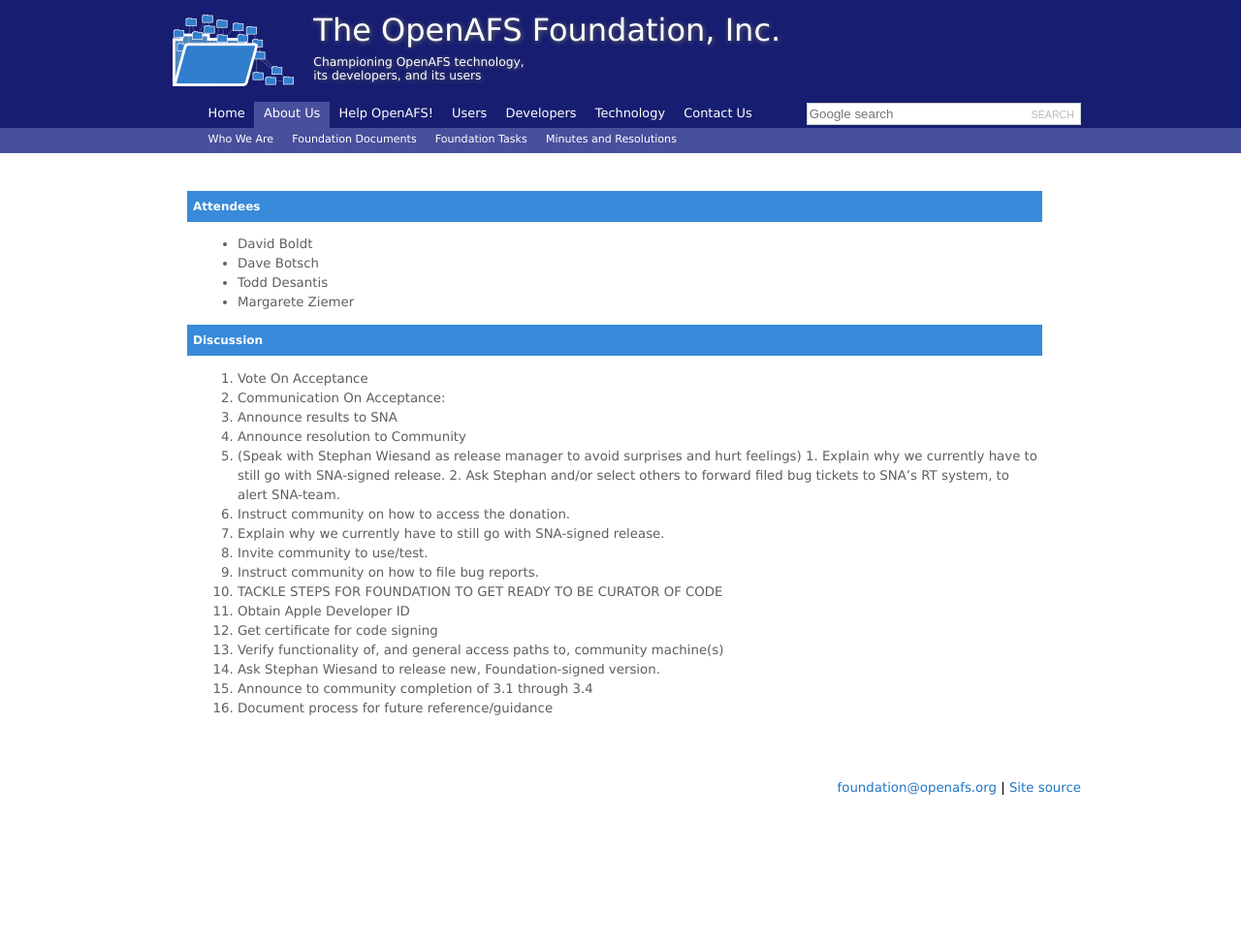
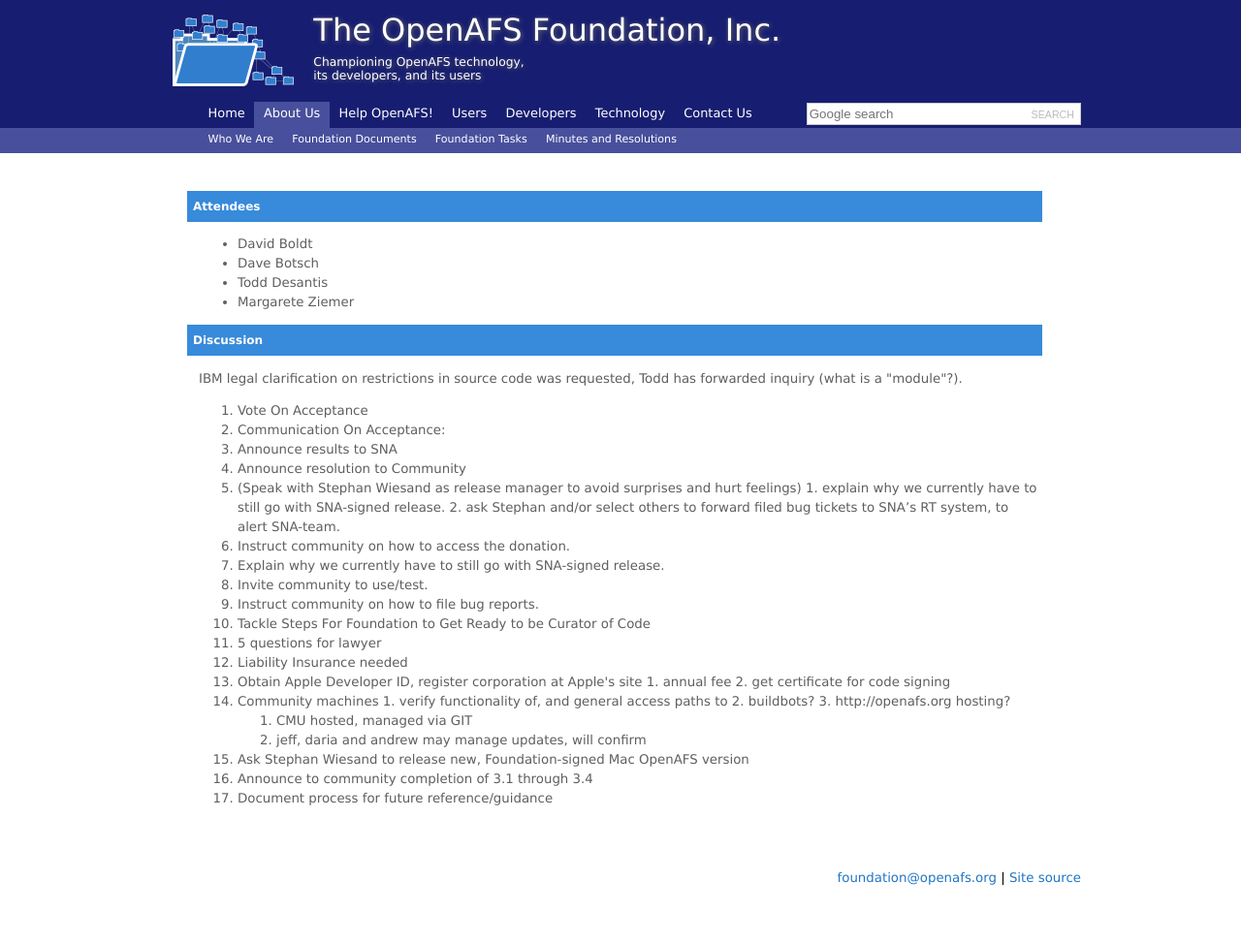
Before and after one commit to openafsfoundation/openafsfoundation.org, a Jekyll site: the page built from about/minutes/2016-01-08/index.md, in a window 1280 px wide. Shown: the whole page at 97% size. Built offline with Jekyll 4.4.1, drawn with Linux system fonts in a browser that asks for light colours; before the commit the page ends 900 px from its top, so only the background shows below that.

Commit message:
Update index.md

```diff
--- a/about/minutes/2016-01-08/index.md
+++ b/about/minutes/2016-01-08/index.md
@@ -12,21 +12,31 @@
 
 ### Discussion ###
 
+IBM legal clarification on restrictions in source code was requested, Todd has forwarded inquiry (what is a "module"?).
+
 1. Vote On Acceptance
 2. Communication On Acceptance:
   1. Announce results to SNA
   2. Announce resolution to Community
   3. (Speak with Stephan Wiesand as release manager to avoid surprises and hurt feelings)
-    1. Explain why we currently have to still go with SNA-signed release.
-    2. Ask Stephan and/or select others to forward filed bug tickets to SNA’s RT system, to alert SNA-team.
+    1. explain why we currently have to still go with SNA-signed release.
+    2. ask Stephan and/or select others to forward filed bug tickets to SNA’s RT system, to alert SNA-team.
   4. Instruct community on how to access the donation.
   5. Explain why we currently have to still go with SNA-signed release.
   6. Invite community to use/test.
   7. Instruct community on how to file bug reports.
-3. TACKLE STEPS FOR FOUNDATION TO GET READY TO BE CURATOR OF CODE
-  1. Obtain Apple Developer ID
-  2. Get certificate for code signing
-  3. Verify functionality of, and general access paths to, community machine(s)
-  4. Ask Stephan Wiesand to release new, Foundation-signed version.
-  5. Announce to community completion of 3.1 through 3.4
-  6. Document process for future reference/guidance
+3. Tackle Steps For Foundation to Get Ready to be Curator of Code
+  1. 5 questions for lawyer
+  2. Liability Insurance needed
+  3. Obtain Apple Developer ID, register corporation at Apple's site
+    1. annual fee
+    2. get certificate for code signing
+  5. Community machines
+    1. verify functionality of, and general access paths to
+    2. buildbots?
+    3. http://openafs.org hosting?
+      1. CMU hosted, managed via GIT
+      2. jeff, daria and andrew may manage updates, will confirm
+  6. Ask Stephan Wiesand to release new, Foundation-signed Mac OpenAFS version
+  7. Announce to community completion of 3.1 through 3.4
+  8. Document process for future reference/guidance
```
